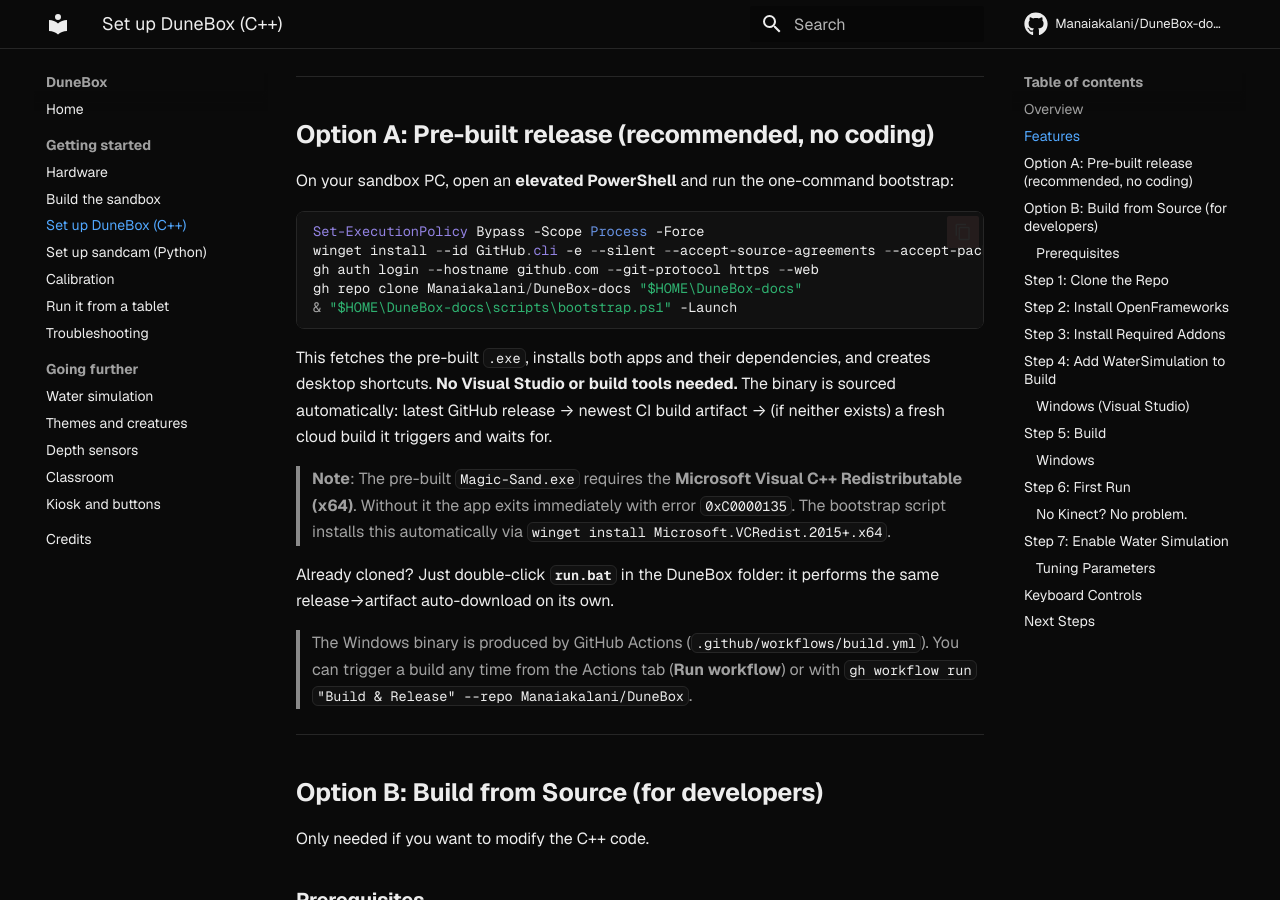
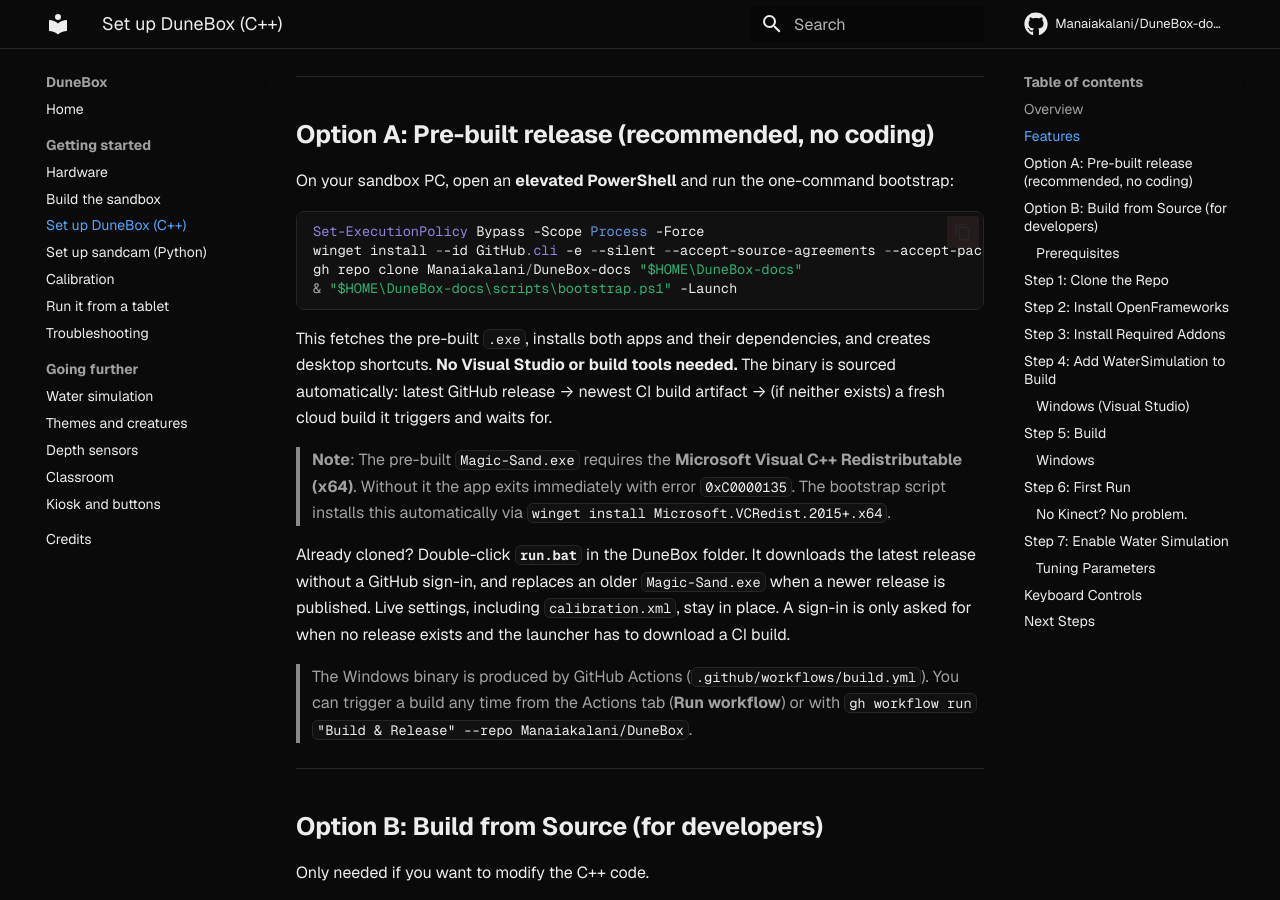
Before and after one commit to Manaiakalani/DuneBox-docs, an MkDocs documentation site: the page built from guides/03-setup-dunebox.md, in a window 1280 px wide and 900 px high, scrolled down 850 px. Built offline with MkDocs 1.6.1 and Material for MkDocs 9.7.7, drawn with Linux system fonts in a browser that asks for light colours; comment, search, counter and statistics services are not loaded.

Commit message:
Drop the GitHub sign-in from the Windows quick start.
The repos are public. The DuneBox setup guide now matches run.bat: a release download needs no login, and an older install updates in place.

````diff
--- a/guides/03-setup-dunebox.md
+++ b/guides/03-setup-dunebox.md
@@ -32,7 +32,6 @@ On your sandbox PC, open an **elevated PowerShell** and run the one-command boot
 ```powershell
 Set-ExecutionPolicy Bypass -Scope Process -Force
 winget install --id GitHub.cli -e --silent --accept-source-agreements --accept-package-agreements
-gh auth login --hostname github.com --git-protocol https --web
 gh repo clone Manaiakalani/DuneBox-docs "$HOME\DuneBox-docs"
 & "$HOME\DuneBox-docs\scripts\bootstrap.ps1" -Launch
 ```
@@ -41,7 +40,7 @@ This fetches the pre-built `.exe`, installs both apps and their dependencies, an
 
 > **Note**: The pre-built `Magic-Sand.exe` requires the **Microsoft Visual C++ Redistributable (x64)**. Without it the app exits immediately with error `0xC0000135`. The bootstrap script installs this automatically via `winget install Microsoft.VCRedist.2015+.x64`.
 
-Already cloned? Just double-click **`run.bat`** in the DuneBox folder: it performs the same release→artifact auto-download on its own.
+Already cloned? Double-click **`run.bat`** in the DuneBox folder. It downloads the latest release without a GitHub sign-in, and replaces an older `Magic-Sand.exe` when a newer release is published. Live settings, including `calibration.xml`, stay in place. A sign-in is only asked for when no release exists and the launcher has to download a CI build.
 
 > The Windows binary is produced by GitHub Actions (`.github/workflows/build.yml`). You can trigger a build any time from the Actions tab (**Run workflow**) or with `gh workflow run "Build & Release" --repo Manaiakalani/DuneBox`.
 
````
Also changed, not shown: guides/index.md (+0 -1 lines).
